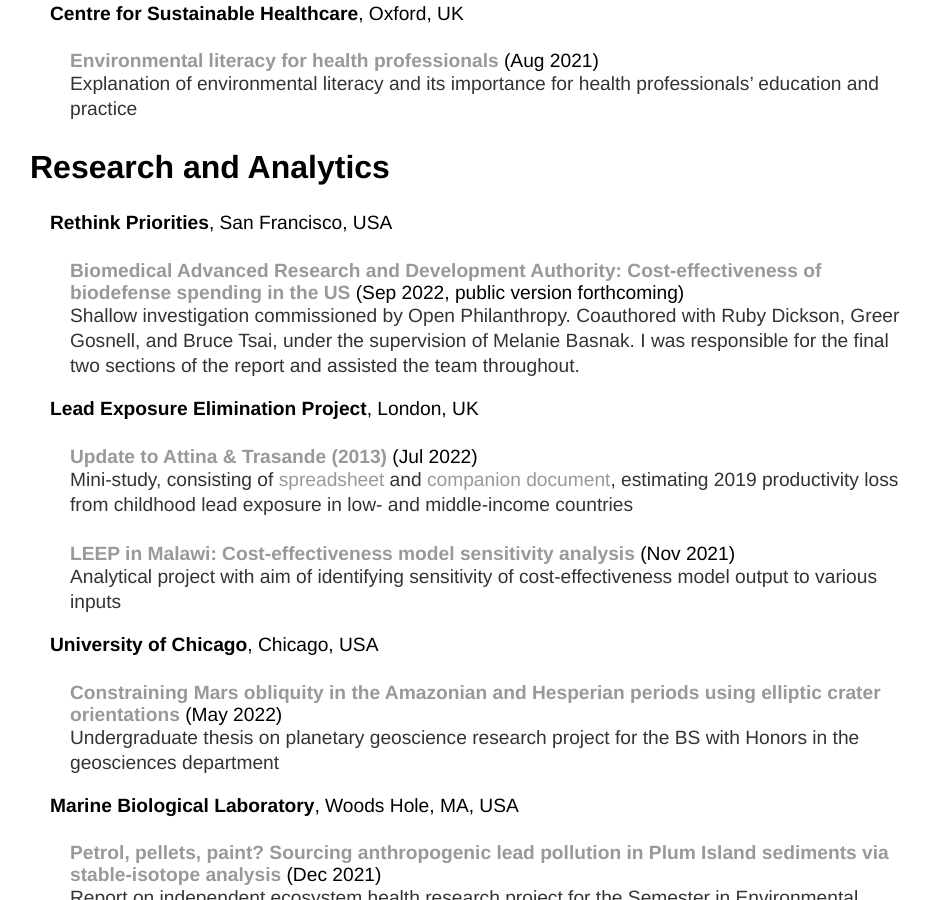
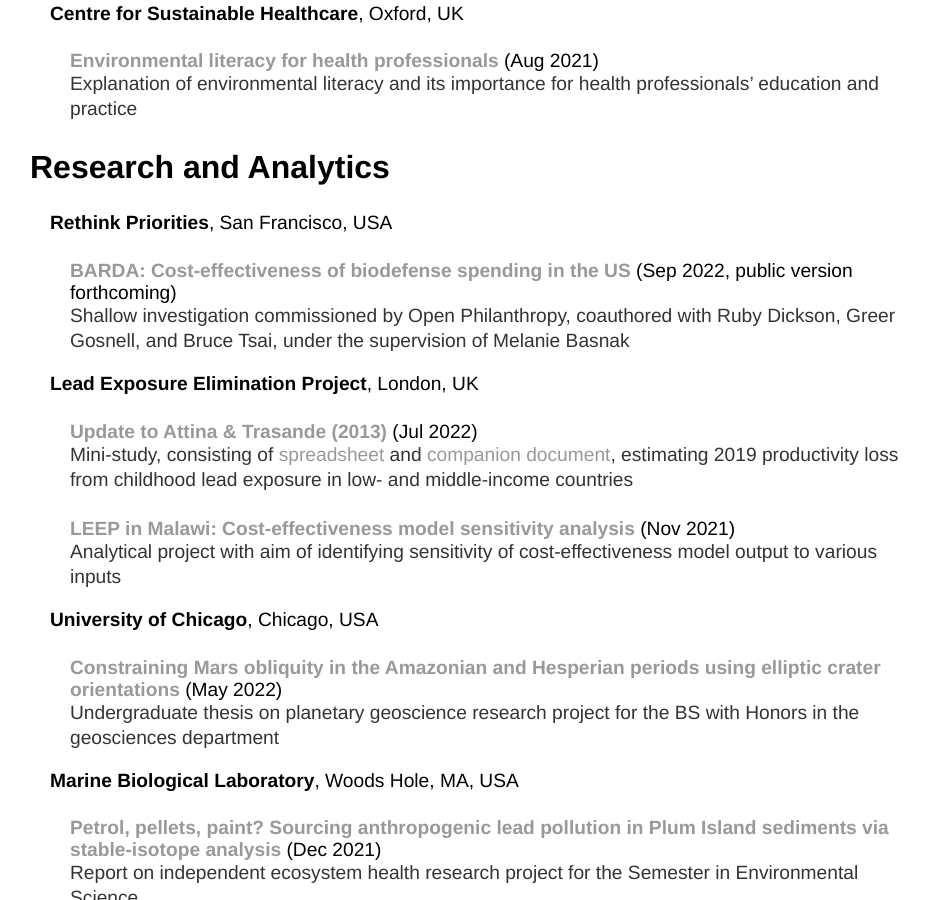
Before and after one commit to y-james-hu/y-james-hu.github.io, a Jekyll site: the page built from projects/index.html, in a window 1280 px wide and 900 px high, scrolled down 494 px. Shown: the whole window, without its empty margins (182-1113 px from the left). Built offline with Jekyll 4.4.1, drawn with Linux system fonts in a browser that asks for light colours.

Commit message:
Update index.html

```diff
--- a/projects/index.html
+++ b/projects/index.html
@@ -23,8 +23,8 @@
 
     <h3 style="margin-left: 40px">Rethink Priorities<span style="font-weight:normal">, San Francisco, USA</span></h3>
 
-      <h4 style="margin-left: 60px"><a href = "#">Biomedical Advanced Research and Development Authority: Cost-effectiveness of biodefense spending in the US</a><span style="font-weight:normal"> (Sep 2022, public version forthcoming)</span></h4>
-      <p style="margin-left: 60px">Shallow investigation commissioned by Open Philanthropy. Coauthored with Ruby Dickson, Greer Gosnell, and Bruce Tsai, under the supervision of Melanie Basnak. I was responsible for the final two sections of the report and assisted the team throughout.</p>
+      <h4 style="margin-left: 60px"><a href = "#">BARDA: Cost-effectiveness of biodefense spending in the US</a><span style="font-weight:normal"> (Sep 2022, public version forthcoming)</span></h4>
+      <p style="margin-left: 60px">Shallow investigation commissioned by Open Philanthropy, coauthored with Ruby Dickson, Greer Gosnell, and Bruce Tsai, under the supervision of Melanie Basnak</p>
 
     <h3 style="margin-left: 40px">Lead Exposure Elimination Project<span style="font-weight:normal">, London, UK</span></h3>
 
```
